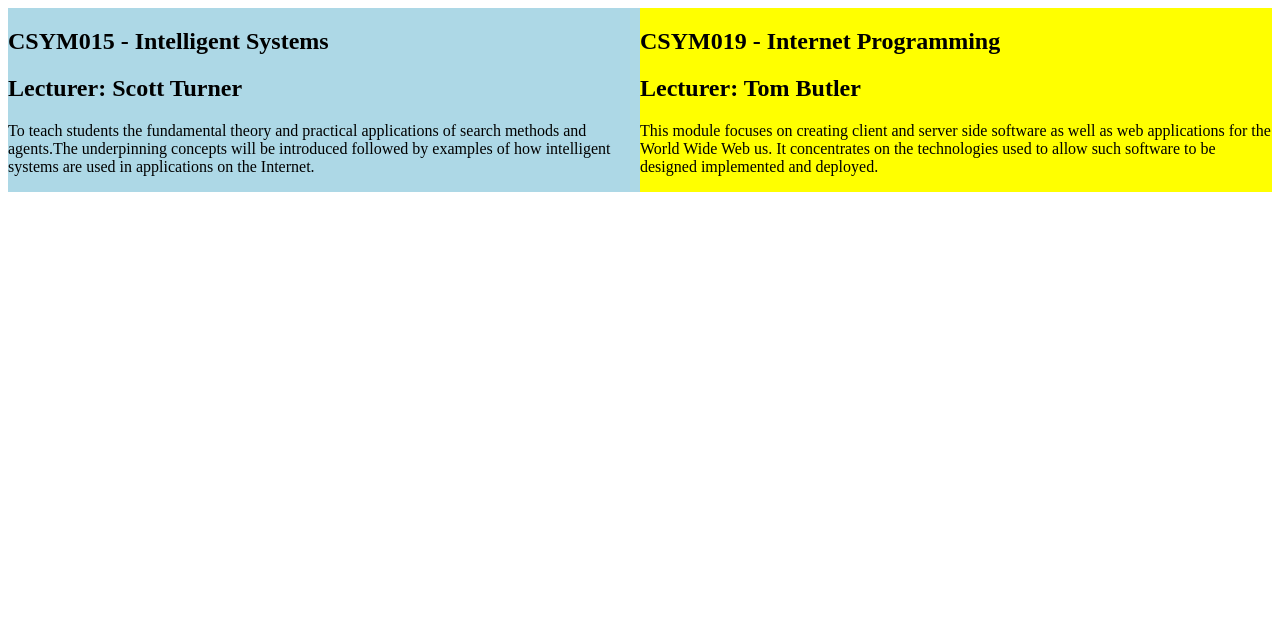
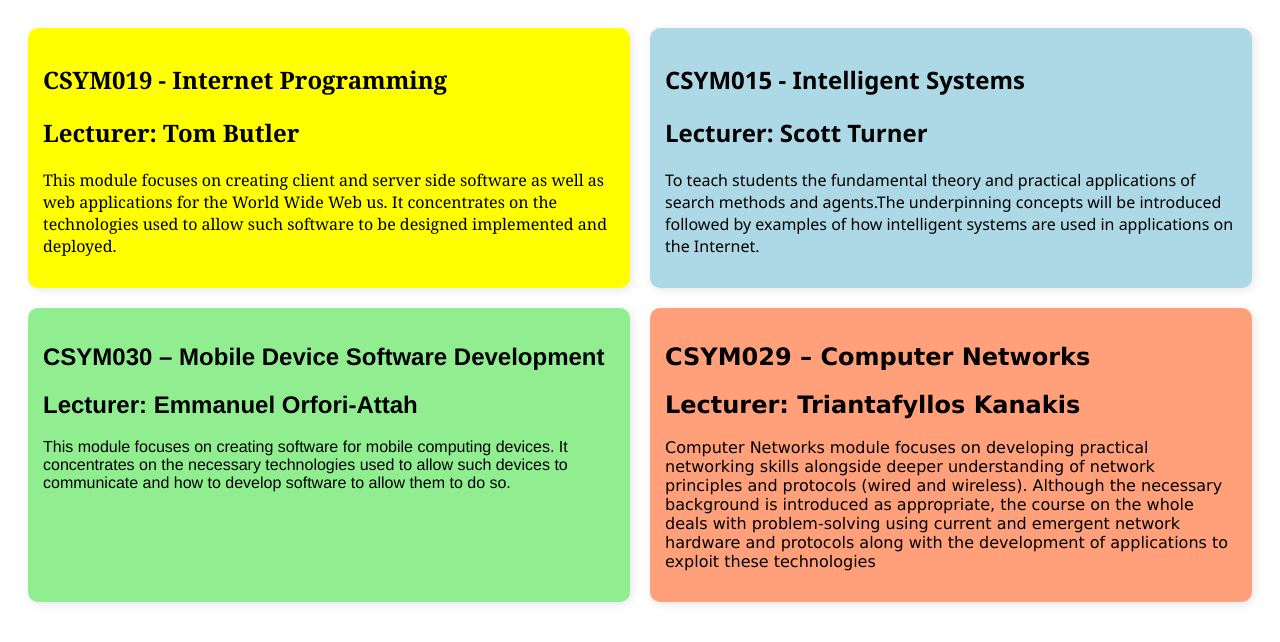
Before and after one commit to drilon-hyseni/CSYM019, a plain HTML site: page exercises/exercises/exercise2.html in a window 1280 px wide. Drawn offline with Linux system fonts and the light colour scheme.

Commit message:
exercise 3 week 2

```diff
--- a/exercises/exercises/exercise2.html
+++ b/exercises/exercises/exercise2.html
@@ -8,15 +8,46 @@
     <section class="csym019">
       <h1>CSYM019 - Internet Programming</h1>
       <h2>Lecturer: Tom Butler</h2>
-			<p>This module focuses on creating client and server side software as well as web applications for the World Wide Web us. It concentrates on the technologies used to allow such software to be designed implemented and deployed.</p>
-
+      <p>
+        This module focuses on creating client and server side software as well
+        as web applications for the World Wide Web us. It concentrates on the
+        technologies used to allow such software to be designed implemented and
+        deployed.
+      </p>
     </section>
     <section class="csym015">
       <h1>CSYM015 - Intelligent Systems</h1>
       <h2>Lecturer: Scott Turner</h2>
-			<p>To teach students the fundamental theory and practical applications of search methods and agents.The underpinning concepts will be introduced followed by examples of how intelligent systems are used in applications on the Internet. </p>
+      <p>
+        To teach students the fundamental theory and practical applications of
+        search methods and agents.The underpinning concepts will be introduced
+        followed by examples of how intelligent systems are used in applications
+        on the Internet.
+      </p>
     </section>
 
+    <section class="csym030">
+      <h1>CSYM030 – Mobile Device Software Development</h1>
+      <h2>Lecturer: Emmanuel Orfori-Attah</h2>
+      <p>
+        This module focuses on creating software for mobile computing devices.
+        It concentrates on the necessary technologies used to allow such devices
+        to communicate and how to develop software to allow them to do so.
+      </p>
+    </section>
 
+    <section class="csym029">
+      <h1>CSYM029 – Computer Networks</h1>
+      <h2>Lecturer: Triantafyllos Kanakis</h2>
+      <p>
+        Computer Networks module focuses on developing practical networking
+        skills alongside deeper understanding of network principles and
+        protocols (wired and wireless). Although the necessary background is
+        introduced as appropriate, the course on the whole deals with
+        problem-solving using current and emergent network hardware and
+        protocols along with the development of applications to exploit these
+        technologies
+      </p>
+    </section>
   </body>
 </html>
--- a/exercises/exercises/style.css
+++ b/exercises/exercises/style.css
@@ -1,38 +1,66 @@
 .part1 h2 {
   color: red;
+  font-family: Cambria, Cochin, Georgia, Times, "Times New Roman", serif;
 }
 
 .part1 p {
   color: white;
   background-color: black;
+  font-family: "Segoe UI", Tahoma, Geneva, Verdana, sans-serif;
 }
 
 .part2 h2 {
   color: green;
+  font-family: "Segoe UI", Tahoma, Geneva, Verdana, sans-serif;
 }
 
 .part2 p {
   color: green;
   background-color: darkred;
+  font-family: "Segoe UI", Tahoma, Geneva, Verdana, sans-serif;
 }
 
 .part3 {
   color: green;
+  font-family: "Franklin Gothic Medium", "Arial Narrow", Arial, sans-serif;
 }
 
 .part4 > p {
   color: green;
+  font-family: "Lucida Sans", "Lucida Sans Regular", "Lucida Grande",
+    "Lucida Sans Unicode", Geneva, Verdana, sans-serif;
+}
+
+body {
+  display: grid;
+  grid-template-columns: repeat(2, 1fr);
+  gap: 20px;
+  padding: 20px;
 }
 
 section {
-  width: 50%;
-  float: right;
+  padding: 15px;
+  border-radius: 10px;
+  box-shadow: 2px 2px 10px rgba(0, 0, 0, 0.1);
 }
 
 .csym019 {
   background-color: yellow;
+  font-family: Cambria, Cochin, Georgia, Times, "Times New Roman", serif;
 }
 
 .csym015 {
   background-color: lightblue;
+  font-family: "Segoe UI", Tahoma, Geneva, Verdana, sans-serif;
 }
+
+.csym030 {
+  background-color: lightgreen;
+  font-family: "Franklin Gothic Medium", "Arial Narrow", Arial, sans-serif;
+}
+
+.csym029 {
+  background-color: lightsalmon;
+  font-family: "Lucida Sans", "Lucida Sans Regular", "Lucida Grande",
+    "Lucida Sans Unicode", Geneva, Verdana, sans-serif;
+}
```
Lines whose indentation alone changed are shown as unchanged.
